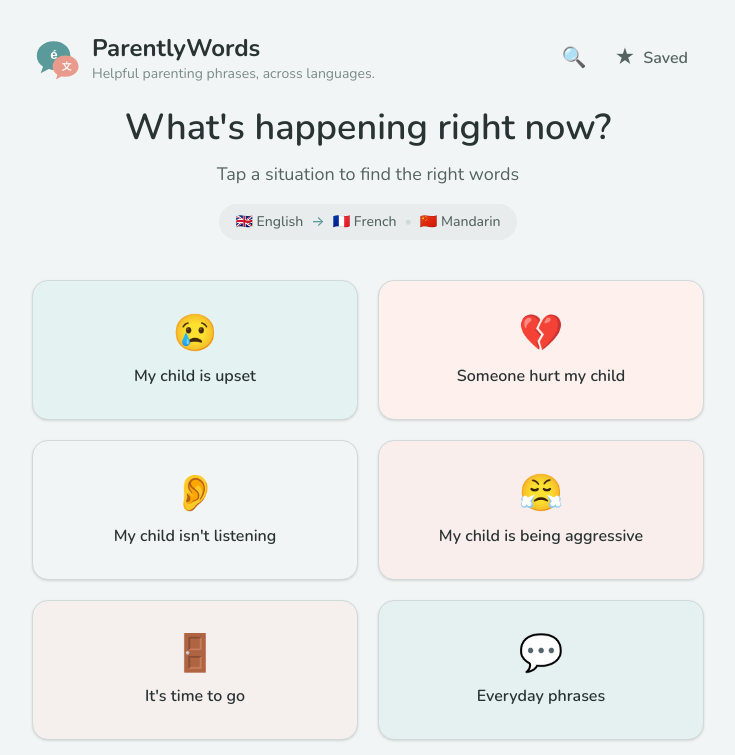
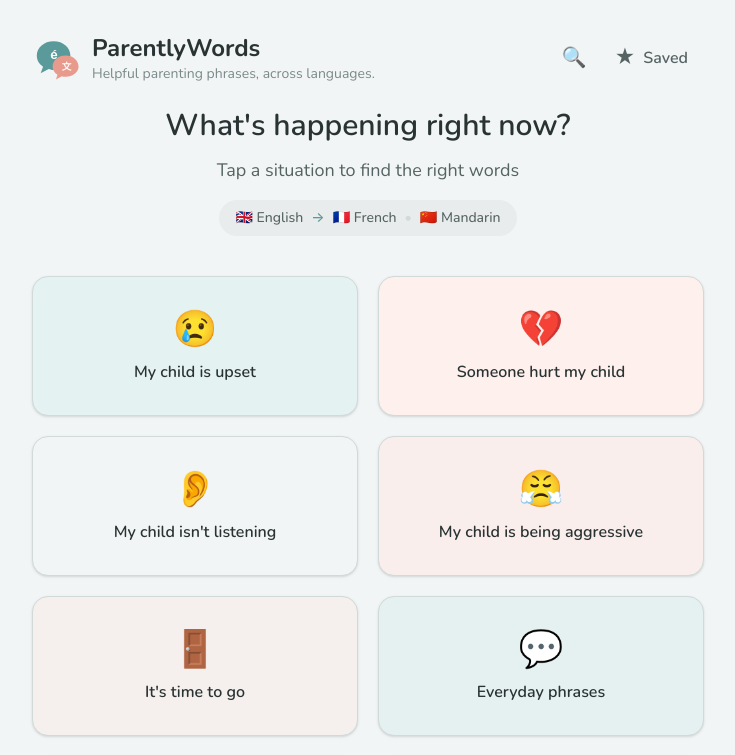
Before and after one commit to gwendolynregina/ParentlyWords, a React (Vite) app: page / in a window 1280 px wide. Shown: the top 755 px of the page, without its empty margins (272-1007 px from the left). Built offline with nearby package versions, Linux system fonts and the light colour scheme.

Commit message:
Reduce main heading font size for better balance

```diff
--- a/src/pages/Home.tsx
+++ b/src/pages/Home.tsx
@@ -30,7 +30,7 @@ export function Home() {
 
         {/* Header */}
         <header className="text-center mb-10">
-          <h1 className="text-3xl sm:text-4xl font-semibold text-[#2A3333] mb-3">
+          <h1 className="text-2xl sm:text-3xl font-semibold text-[#2A3333] mb-3">
             What's happening right now?
           </h1>
           <p className="text-[#566363] text-lg mb-4">
```
